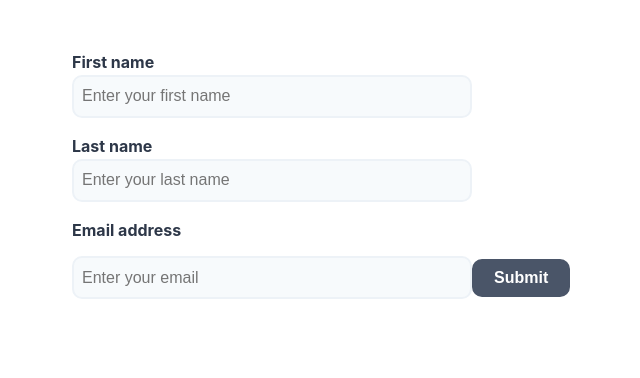
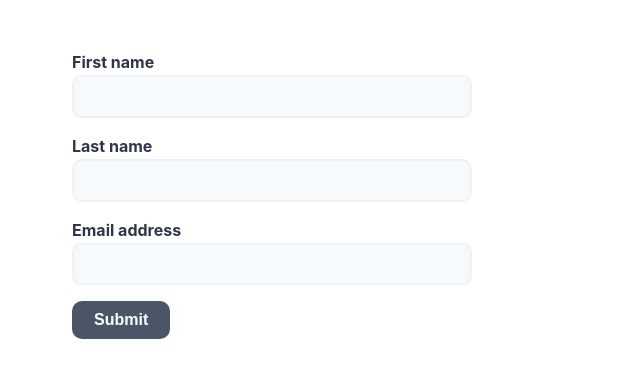
Before and after one commit to thinkjrs/js-playpin, a Next.js app in the folder examples/formik-next.js/: page /signup in a window 1280 px wide. Shown: the top 378 px of the page, without its empty margins (8-648 px from the left). Built offline with nearby package versions, Linux system fonts and the light colour scheme.

Commit message:
reduce boilerplate via formik.getFieldProps inline input spreading

```diff
--- a/examples/formik-next.js/pages/signup.js
+++ b/examples/formik-next.js/pages/signup.js
@@ -31,46 +31,26 @@ const SignupForm = () => {
   });
   return (
     <form onSubmit={formik.handleSubmit}>
+      <div>
         <label htmlFor="firstName">First name</label>
-      <input
-        id="firstName"
-        name="firstName"
-        type="text"
-        placeholder="Enter your first name"
-        onChange={formik.handleChange}
-        onBlur={formik.handleBlur}
-        value={formik.values.firstName}
-      />
+        <input name="firstName" type="text" {...formik.getFieldProps('firstName')} />
         {formik.touched.firstName && formik.errors.firstName ? (
           <div>{formik.errors.firstName}</div>
          ) : null}
         <label htmlFor="lastName">Last name</label>
-      <input
-        id="lastName"
-        name="lastName"
-        type="text"
-        placeholder="Enter your last name"
-        onChange={formik.handleChange}
-        onBlur={formik.handleBlur}
-        value={formik.values.lastName}
-      />
+        <input name="lastName" type="text" {...formik.getFieldProps('lastName')} />
         {formik.touched.lastName && formik.errors.lastName ? (
           <div>{formik.errors.lastName}</div>
          ) : null}
         <label htmlFor="email">Email address</label>
-      <input
-        id="email"
-        name="email"
-        type="email"
-        placeholder="Enter your email"
-        onChange={formik.handleChange}
-        onBlur={formik.handleBlur}
-        value={formik.values.email}
-      />
+        <input name="email" type="email" {...formik.getFieldProps('email')} />
         {formik.touched.email && formik.errors.email ? (
           <div>{formik.errors.email}</div>
          ) : null}
+      </div>
+      <div>
         <button type="submit">Submit</button>
+      </div>
     </form>
   );
 };
```
Lines whose indentation alone changed are shown as unchanged.
